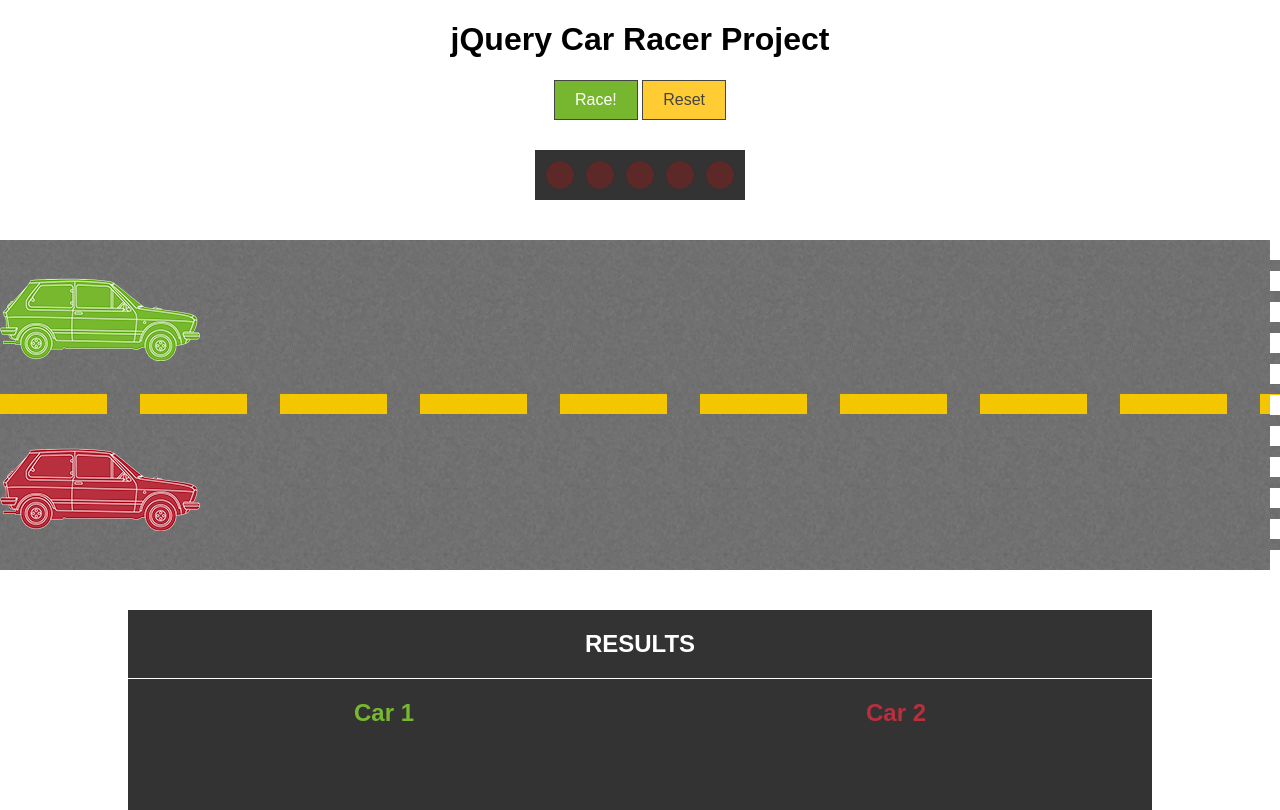
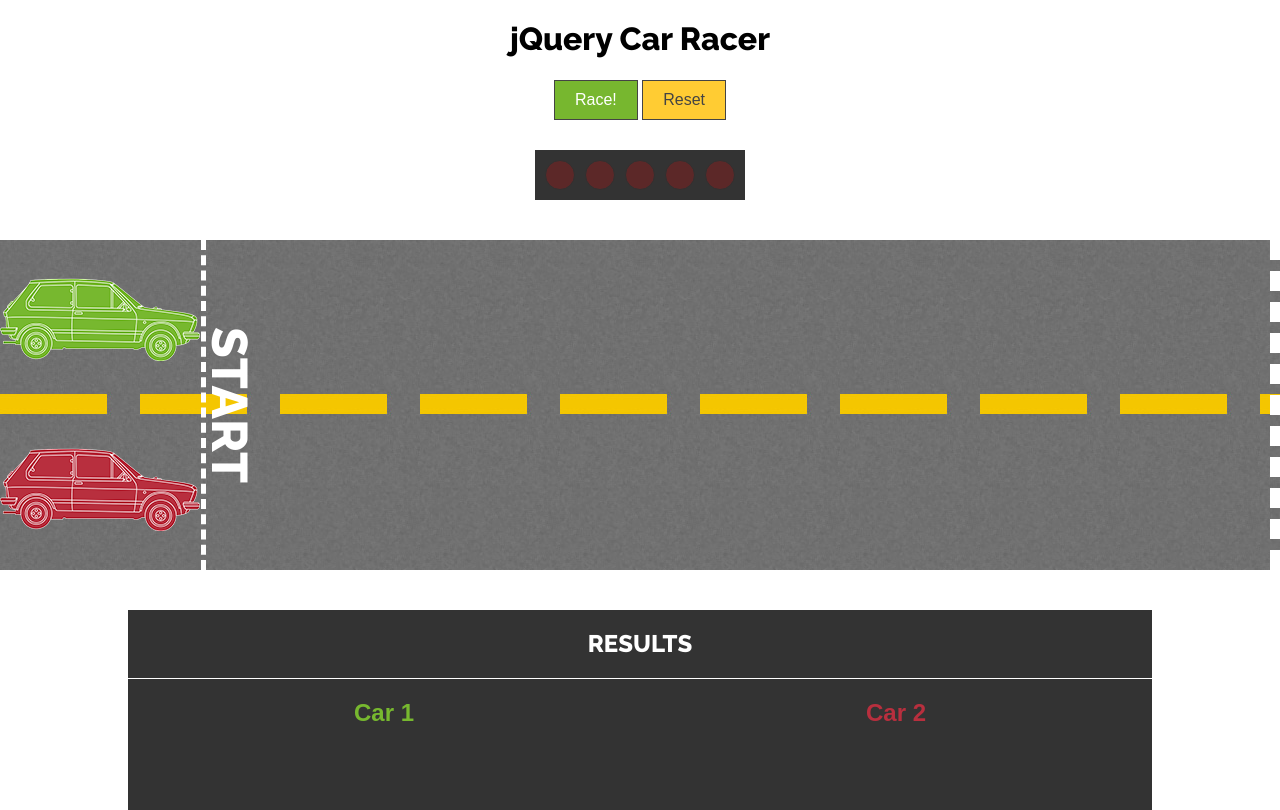
Before and after one commit to briancrocker81/jquery-car-racer, a plain HTML site: page index.html in a window 1280 px wide. Drawn offline with nearby package versions, Linux system fonts and the light colour scheme.

Commit message:
Added a bit of styling to the track and rotated START line text

```diff
--- a/css/style.css
+++ b/css/style.css
@@ -1,9 +1,11 @@
 /* styles.css */
 
 body {
-    text-align: center;
+	text-align: center;
 }
-
+h1, h2, h3 {
+	font-family: 'Raleway', sans-serif;
+}
 
 /* -------------------
    CAR RACER
@@ -44,8 +46,26 @@ body {
 	border-right: dashed 10px white;
 	box-sizing: border-box;
 	margin: 40px 0;
+	position: relative;
 }
-
+#start-line {
+	position: absolute;
+	left: 201px;
+	height: 100%;
+	border-right: 5px dashed #fff;
+}
+h3#start-line-text{
+	position: absolute;
+	left: 15px;
+	-webkit-transform: rotate(90deg);
+	-moz-transform: rotate(90deg);
+	-o-transform: rotate(90deg);
+	writing-mode: rl-tb;
+	margin: auto 0;
+	height: 100%;
+	color: #fff;
+	font-size: 50px;
+}
 .car {
 	display: block;
 	position: relative;
--- a/index.html
+++ b/index.html
@@ -2,10 +2,11 @@
 	<head>
 		<title>jQuery Car Racer</title>
 		<link rel="stylesheet" href="css/normalize.css">
+		<link rel="stylesheet" href="https://fonts.googleapis.com/css?family=Raleway:800">
 		<link rel="stylesheet" href="css/style.css">
 	</head>
 	<body>
-		<h1>jQuery Car Racer Project</h1>
+		<h1>jQuery Car Racer</h1>
 
 		<input type="button" value="Race!" id="go">
 		<input type="button" value="Reset" id="reset">
@@ -19,6 +20,8 @@
 		</div>
 
 		<div id="racetrack">
+			<div id="start-line"></div>
+			<h3 id="start-line-text">START</h3>
 			<img src="img/car1.png" alt="Green race car" id="car-1" class="car">
 			<img src="img/car2.png" alt="Red race car" id="car-2" class="car">
 		</div>
```
